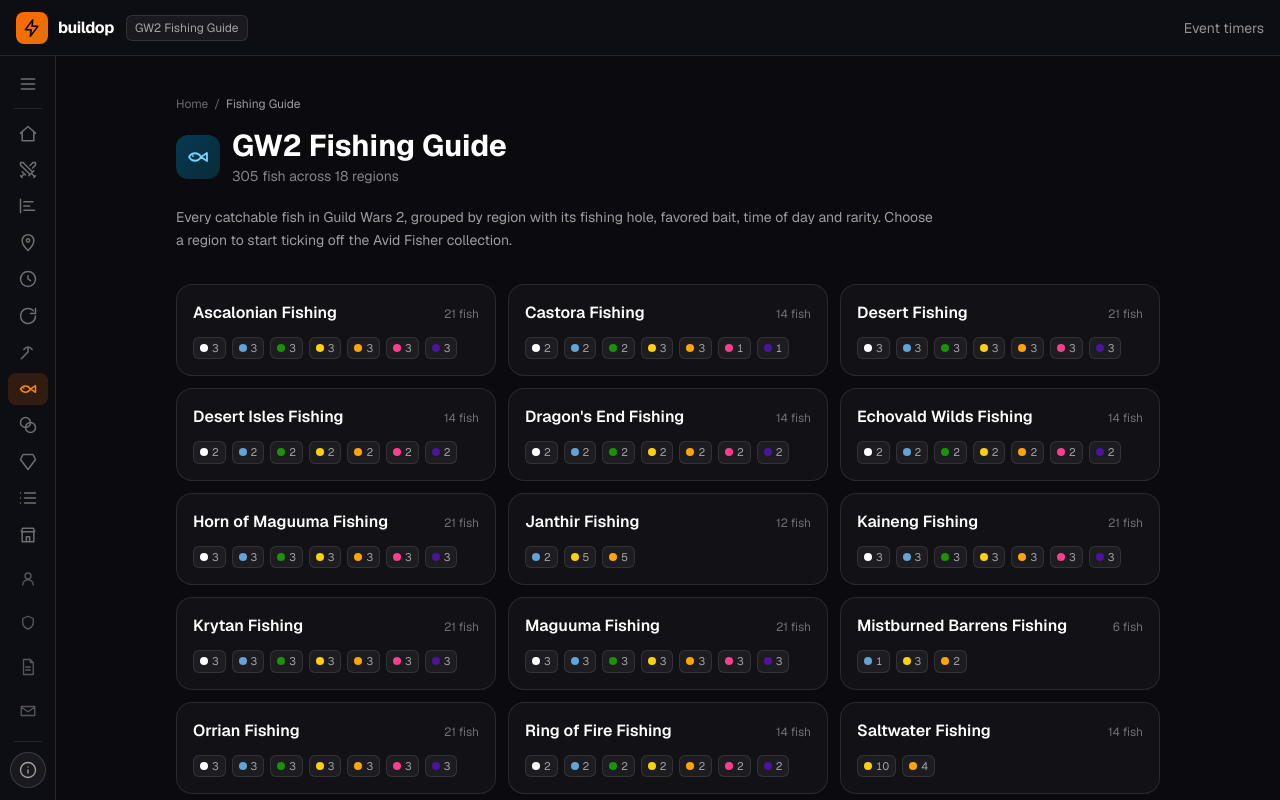
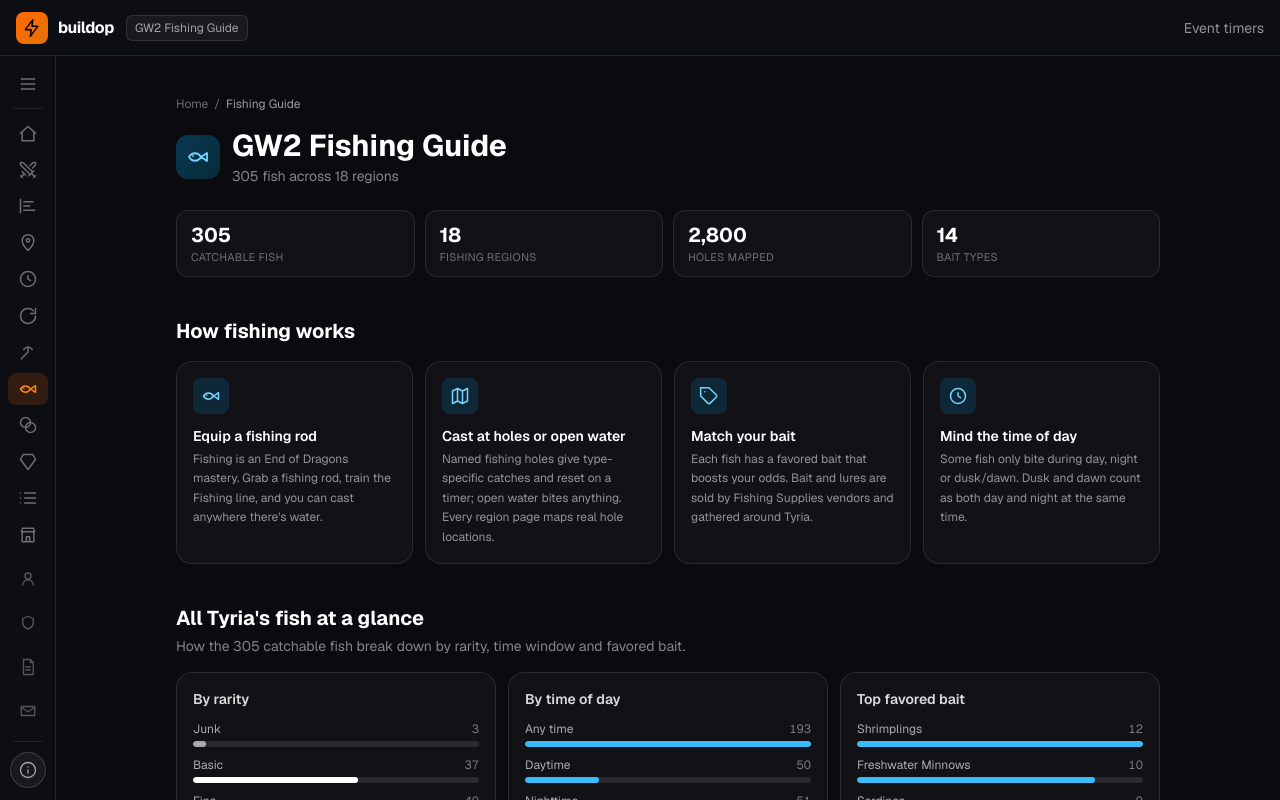
Before and after one commit to jader-moura/map-master, a Next.js app: page /gw2-fishing in a window 1280 px wide. Built offline with nearby package versions, Linux system fonts and the light colour scheme.

Commit message:
added more information to main fishing page

```diff
--- a/src/app/gw2-fishing/page.tsx
+++ b/src/app/gw2-fishing/page.tsx
@@ -5,7 +5,13 @@
 import { Icon, P } from "@/components/icons";
 import FishingTable, { type FishRow } from "@/components/FishingTable";
 import { FISHING_REGION_LIST } from "@/lib/gw2/fishing";
-import { rarityBreakdown } from "@/lib/gw2/fishingDisplay";
+import { FISHING_REGION_HOLES } from "@/lib/gw2/fishingHoles";
+import {
+  rarityBreakdown,
+  timeBreakdown,
+  baitBreakdown,
+  type Breakdown,
+} from "@/lib/gw2/fishingDisplay";
 import { rarityColor } from "@/lib/gw2/items";
 
 const SITE_URL = "https://buildop.app";
@@ -17,22 +23,60 @@
   r.fish.map((f) => ({ ...f, region: { name: r.name, slug: r.slug } })),
 );
 
+const rarityRows = rarityBreakdown(allFish);
+const timeRows = timeBreakdown(allFish);
+const baitRows = baitBreakdown(allFish);
+const totalHoles = Object.values(FISHING_REGION_HOLES).reduce((n, a) => n + a.length, 0);
+const anyBaitCount = allFish.filter((f) => !f.bait || f.bait === "Any").length;
+const specificBaitFish = totalFish - anyBaitCount;
+
 export const metadata: Metadata = {
   title: "GW2 Fishing Guide | Every Fish by Region, Hole, Bait & Time",
   description:
-    "A complete Guild Wars 2 fishing guide: every catchable fish grouped by region, with its fishing hole, favored bait, time of day and rarity. Plan the Avid Fisher collection achievements across all of Tyria.",
+    "A complete Guild Wars 2 fishing guide: every catchable fish grouped by region, with its fishing hole, favored bait, time of day and rarity. Mapped fishing-hole locations and Avid Fisher collection help across all of Tyria.",
   alternates: { canonical: "/gw2-fishing" },
   openGraph: {
     title: "GW2 Fishing Guide | Every Fish by Region",
-    description: "Every catchable GW2 fish by region, hole, bait, time of day and rarity.",
+    description: "Every catchable GW2 fish by region, hole, bait, time of day and rarity, with mapped fishing holes.",
     url: `${SITE_URL}/gw2-fishing`,
   },
 };
+
+const STEPS: { icon: string; title: string; body: string }[] = [
+  {
+    icon: P.fish,
+    title: "Equip a fishing rod",
+    body: "Fishing is an End of Dragons mastery. Grab a fishing rod, train the Fishing line, and you can cast anywhere there's water.",
+  },
+  {
+    icon: P.map,
+    title: "Cast at holes or open water",
+    body: "Named fishing holes give type-specific catches and reset on a timer; open water bites anything. Every region page maps real hole locations.",
+  },
+  {
+    icon: P.tag,
+    title: "Match your bait",
+    body: "Each fish has a favored bait that boosts your odds. Bait and lures are sold by Fishing Supplies vendors and gathered around Tyria.",
+  },
+  {
+    icon: P.clock,
+    title: "Mind the time of day",
+    body: "Some fish only bite during day, night or dusk/dawn. Dusk and dawn count as both day and night at the same time.",
+  },
+];
 
 const FAQS = [
   {
     q: "How does fishing work in Guild Wars 2?",
     a: "Fishing is an End of Dragons mastery. With a fishing rod equipped you cast in open water or at a named fishing hole. Which fish you catch depends on the region, the fishing hole, your equipped bait and the time of day. Catching the full set in a region completes its Fisher and Avid Fisher achievements.",
+  },
+  {
+    q: "What bait should I use?",
+    a: `Most fish (${anyBaitCount} of ${totalFish}) accept any bait, but ${specificBaitFish} have a favored bait that meaningfully raises your catch chance. Each fish below lists its favored bait; the Bait guide section groups them so you know what to stock before a session.`,
+  },
+  {
+    q: "Where are the fishing holes?",
+    a: `We map ${totalHoles.toLocaleString()} real fishing-hole locations across Tyria on the individual region pages, so you can see exactly where to cast for each water type. Hole locations come from the community Only Fish marker pack.`,
   },
   {
     q: "Do fished-up fish have any trading-post value?",
@@ -44,9 +88,51 @@
   },
   {
     q: "Where does this fishing data come from?",
-    a: "Directly from the official Guild Wars 2 API (the Fishing achievement collections), so the fish, rarities, fishing holes, bait and time windows match in-game exactly.",
+    a: "The fish, rarities, fishing holes, bait and time windows come from the official Guild Wars 2 API (the Fishing achievement collections), so they match in-game exactly. Mapped hole coordinates come from the community Only Fish marker pack.",
   },
 ];
+
+function StatChip({ value, label }: { value: string; label: string }) {
+  return (
+    <div className="rounded-xl border border-white/10 bg-white/[0.03] px-3.5 py-2.5">
+      <div className="text-xl font-bold text-white">{value}</div>
+      <div className="text-[11px] uppercase tracking-wide text-white/40">{label}</div>
+    </div>
+  );
+}
+
+function StatPanel({
+  title,
+  rows,
+  colorFor,
+}: {
+  title: string;
+  rows: Breakdown[];
+  colorFor?: (label: string) => string;
+}) {
+  const max = Math.max(...rows.map((r) => r.count), 1);
+  return (
+    <div className="rounded-2xl border border-white/10 bg-white/[0.03] p-4">
+      <h3 className="text-sm font-semibold text-white/85">{title}</h3>
+      <ul className="mt-3 space-y-2.5">
+        {rows.map((r) => (
+          <li key={r.label} className="text-xs">
+            <div className="mb-1 flex items-center justify-between gap-2">
+              <span className="truncate text-white/65">{r.label}</span>
+              <span className="shrink-0 tabular-nums text-white/45">{r.count}</span>
+            </div>
+            <div className="h-1.5 w-full overflow-hidden rounded-full bg-white/10">
+              <div
+                className="h-full rounded-full"
+                style={{ width: `${(r.count / max) * 100}%`, backgroundColor: colorFor?.(r.label) ?? "#38bdf8" }}
+              />
+            </div>
+          </li>
+        ))}
+      </ul>
+    </div>
+  );
+}
 
 export default function FishingIndexPage() {
   return (
@@ -59,13 +145,12 @@
             <p>
               Tyria is home to hundreds of fish, and which one bites depends on where you cast, the
               fishing hole, your bait and the time of day. This guide lists every catchable fish in
-              Guild Wars 2 grouped by region, so you can complete the Fisher and Avid Fisher
-              collection achievements without guesswork.
+              Guild Wars 2 grouped by region, with mapped fishing-hole locations, so you can complete
+              the Fisher and Avid Fisher collection achievements without guesswork.
             </p>
             <p>
-              Pick a region below to see its fish, each with its fishing hole, favored bait, time of
-              day and rarity. Data comes straight from the official GW2 API, so it always matches the
-              game.
+              Pick a region below to see its fish and a map of every fishing hole, each fish with its
+              favored bait, time of day and rarity. Data comes straight from the official GW2 API.
             </p>
           </>
         ),
@@ -100,15 +185,53 @@
           </div>
         </div>
 
-        <p className="mt-5 max-w-3xl text-sm leading-relaxed text-white/60">
-          Every catchable fish in Guild Wars 2, grouped by region with its fishing hole, favored
-          bait, time of day and rarity. Choose a region to start ticking off the Avid Fisher
-          collection.
+        <div className="mt-6 grid grid-cols-2 gap-2.5 sm:grid-cols-4">
+          <StatChip value={String(totalFish)} label="Catchable fish" />
+          <StatChip value={String(FISHING_REGION_LIST.length)} label="Fishing regions" />
+          <StatChip value={totalHoles.toLocaleString()} label="Holes mapped" />
+          <StatChip value={String(baitRows.length)} label="Bait types" />
+        </div>
+
+        {/* How fishing works */}
+        <section className="mt-10">
+          <h2 className="text-xl font-bold text-white">How fishing works</h2>
+          <div className="mt-4 grid grid-cols-1 gap-3 sm:grid-cols-2 lg:grid-cols-4">
+            {STEPS.map((s) => (
+              <div key={s.title} className="rounded-2xl border border-white/10 bg-white/[0.03] p-4">
+                <span className="grid h-9 w-9 place-items-center rounded-lg bg-sky-500/15 text-sky-300">
+                  <Icon path={s.icon} className="h-5 w-5" />
+                </span>
+                <h3 className="mt-3 text-sm font-semibold text-white">{s.title}</h3>
+                <p className="mt-1 text-xs leading-relaxed text-white/55">{s.body}</p>
+              </div>
+            ))}
+          </div>
+        </section>
+
+        {/* At a glance */}
+        <section className="mt-10">
+          <h2 className="text-xl font-bold text-white">All Tyria&apos;s fish at a glance</h2>
+          <p className="mt-1 text-sm text-white/50">
+            How the {totalFish} catchable fish break down by rarity, time window and favored bait.
           </p>
+          <div className="mt-4 grid grid-cols-1 gap-3 md:grid-cols-3">
+            <StatPanel title="By rarity" rows={rarityRows.map((r) => ({ label: r.rarity, count: r.count }))} colorFor={rarityColor} />
+            <StatPanel title="By time of day" rows={timeRows} />
+            <StatPanel title="Top favored bait" rows={baitRows.slice(0, 6)} />
+          </div>
+        </section>
 
-        <div className="mt-8 grid grid-cols-1 gap-3 sm:grid-cols-2 lg:grid-cols-3">
+        {/* Regions */}
+        <section className="mt-10">
+          <h2 className="text-xl font-bold text-white">Fish by region</h2>
+          <p className="mt-1 text-sm text-white/50">
+            Each region has its own Fisher and Avid Fisher collection. Open one for its fish list and
+            a map of every fishing hole.
+          </p>
+          <div className="mt-4 grid grid-cols-1 gap-3 sm:grid-cols-2 lg:grid-cols-3">
             {FISHING_REGION_LIST.map((r) => {
               const breakdown = rarityBreakdown(r.fish);
+              const holeCount = FISHING_REGION_HOLES[r.slug]?.length ?? 0;
               return (
                 <Link
                   key={r.slug}
@@ -116,9 +239,9 @@
                   className="group flex flex-col rounded-2xl border border-white/10 bg-white/[0.03] p-4 transition hover:border-sky-400/40 hover:bg-white/[0.06]"
                 >
                   <div className="flex items-baseline justify-between gap-2">
-                  <h2 className="text-base font-semibold text-white transition group-hover:text-sky-300">
+                    <h3 className="text-base font-semibold text-white transition group-hover:text-sky-300">
                       {r.name} Fishing
-                  </h2>
+                    </h3>
                     <span className="shrink-0 text-xs text-white/40">{r.fish.length} fish</span>
                   </div>
                   <div className="mt-3 flex flex-wrap gap-1.5">
@@ -128,19 +251,46 @@
                         title={`${b.count} ${b.rarity}`}
                         className="inline-flex items-center gap-1 rounded-md border border-white/10 bg-white/5 px-1.5 py-0.5 text-[11px] tabular-nums text-white/60"
                       >
-                      <span
-                        className="h-2 w-2 rounded-full"
-                        style={{ backgroundColor: rarityColor(b.rarity) }}
-                      />
+                        <span className="h-2 w-2 rounded-full" style={{ backgroundColor: rarityColor(b.rarity) }} />
                         {b.count}
                       </span>
                     ))}
                   </div>
+                  {holeCount > 0 && (
+                    <p className="mt-3 flex items-center gap-1.5 text-[11px] text-white/40">
+                      <Icon path={P.map} className="h-3.5 w-3.5 text-sky-300/70" />
+                      {holeCount} fishing holes mapped
+                    </p>
+                  )}
                 </Link>
               );
             })}
           </div>
+        </section>
 
+        {/* Bait guide */}
+        <section className="mt-10">
+          <h2 className="text-xl font-bold text-white">Bait guide</h2>
+          <p className="mt-1 text-sm text-white/50">
+            {anyBaitCount} fish bite on any bait, but {specificBaitFish} have a favored bait worth
+            stocking. Bait and lures are sold by Fishing Supplies vendors and gathered around Tyria.
+          </p>
+          <div className="mt-4 grid grid-cols-2 gap-2.5 sm:grid-cols-3 lg:grid-cols-4">
+            {baitRows.map((b) => (
+              <div
+                key={b.label}
+                className="flex items-center justify-between gap-2 rounded-xl border border-white/10 bg-white/[0.03] px-3 py-2.5"
+              >
+                <span className="min-w-0 truncate text-sm text-white/80">{b.label}</span>
+                <span className="shrink-0 rounded-md bg-white/10 px-1.5 py-0.5 text-[11px] tabular-nums text-white/55">
+                  {b.count} fish
+                </span>
+              </div>
+            ))}
+          </div>
+        </section>
+
+        {/* All fish */}
         <section className="mt-12">
           <h2 className="mb-1 text-xl font-bold text-white">All fish</h2>
           <p className="mb-4 text-sm text-white/50">
@@ -149,6 +299,28 @@
           </p>
           <FishingTable fish={allFish} showRegion />
         </section>
+
+        <p className="mt-10 border-t border-white/10 pt-5 text-xs text-white/35">
+          Fishing data and icons from the official Guild Wars 2 API. Fishing hole locations from the{" "}
+          <a
+            href="https://github.com/Metallis/Only-Fish-Marker-Pack"
+            target="_blank"
+            rel="noopener noreferrer"
+            className="underline transition hover:text-white/60"
+          >
+            Only Fish marker pack
+          </a>{" "}
+          by Metallis &amp; contributors, licensed{" "}
+          <a
+            href="https://creativecommons.org/licenses/by-nc-sa/4.0/"
+            target="_blank"
+            rel="noopener noreferrer"
+            className="underline transition hover:text-white/60"
+          >
+            CC BY-NC-SA 4.0
+          </a>
+          .
+        </p>
       </article>
 
       <Footer />
--- a/src/lib/gw2/fishingDisplay.ts
+++ b/src/lib/gw2/fishingDisplay.ts
@@ -47,3 +47,41 @@
     .sort((a, b) => RARITY_ORDER.indexOf(a[0]) - RARITY_ORDER.indexOf(b[0]))
     .map(([rarity, count]) => ({ rarity, count }));
 }
+
+export type Breakdown = { label: string; count: number };
+
+// Which broad time window a fish is gated to. A fish whose time starts with
+// "Any" / "None" bites at any time (a trailing "Night (Higher Chance)" is just a
+// bonus), so it counts as "Any time".
+function timeBucket(time: string): "Any time" | "Daytime" | "Nighttime" | "Dusk/Dawn" {
+  const t = time.toLowerCase();
+  if (!(t.startsWith("any") || t.startsWith("none"))) {
+    if (t.includes("dusk") || t.includes("dawn")) return "Dusk/Dawn";
+    if (t.includes("night")) return "Nighttime";
+    if (t.includes("day")) return "Daytime";
+  }
+  return "Any time";
+}
+
+/** Fish counts per time-of-day window, in a fixed display order. */
+export function timeBreakdown(fish: Fish[]): Breakdown[] {
+  const order = ["Any time", "Daytime", "Nighttime", "Dusk/Dawn"] as const;
+  const counts = new Map<string, number>();
+  for (const f of fish) {
+    const b = timeBucket(f.time);
+    counts.set(b, (counts.get(b) ?? 0) + 1);
+  }
+  return order.map((label) => ({ label, count: counts.get(label) ?? 0 })).filter((b) => b.count > 0);
+}
+
+/** Specific favored baits (excluding "Any") with the count of fish that want them. */
+export function baitBreakdown(fish: Fish[]): Breakdown[] {
+  const counts = new Map<string, number>();
+  for (const f of fish) {
+    if (!f.bait || f.bait === "Any") continue;
+    counts.set(f.bait, (counts.get(f.bait) ?? 0) + 1);
+  }
+  return [...counts.entries()]
+    .sort((a, b) => b[1] - a[1] || a[0].localeCompare(b[0]))
+    .map(([label, count]) => ({ label, count }));
+}
```
Lines whose indentation alone changed are shown as unchanged.
